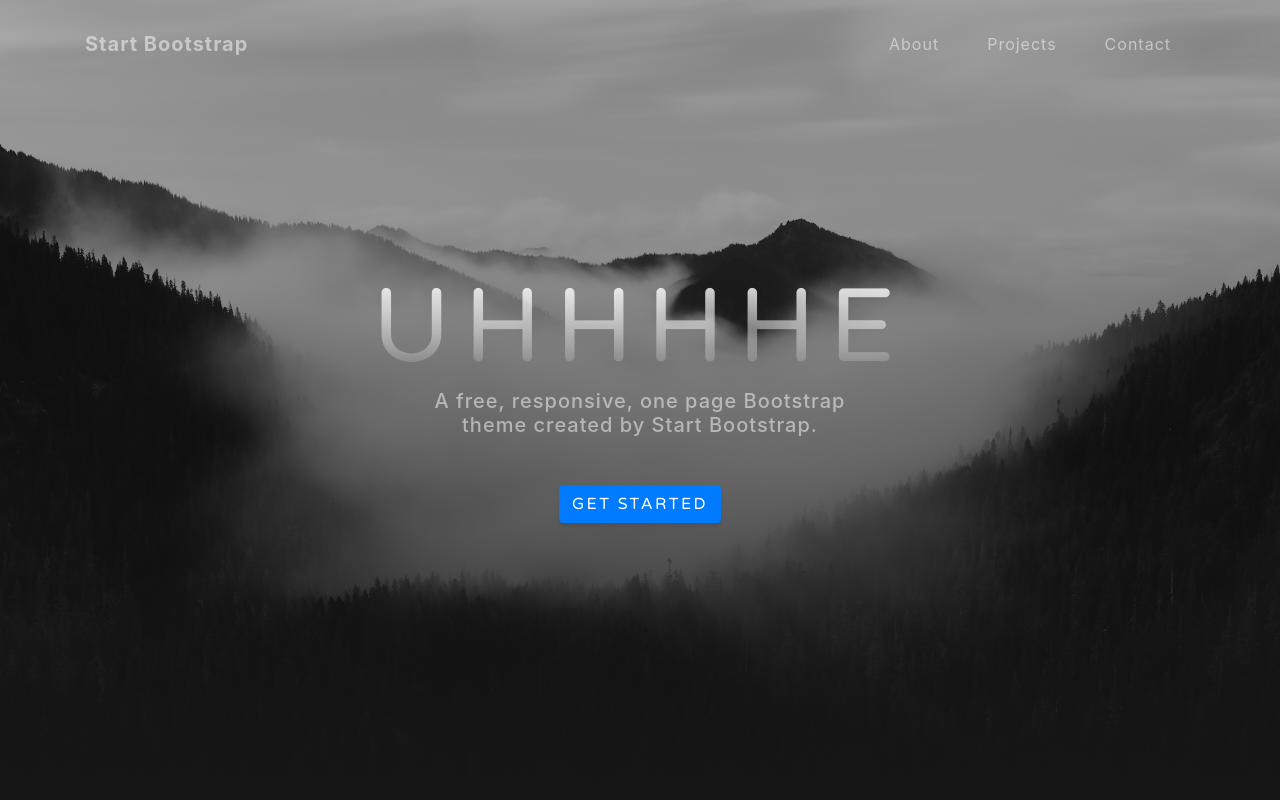
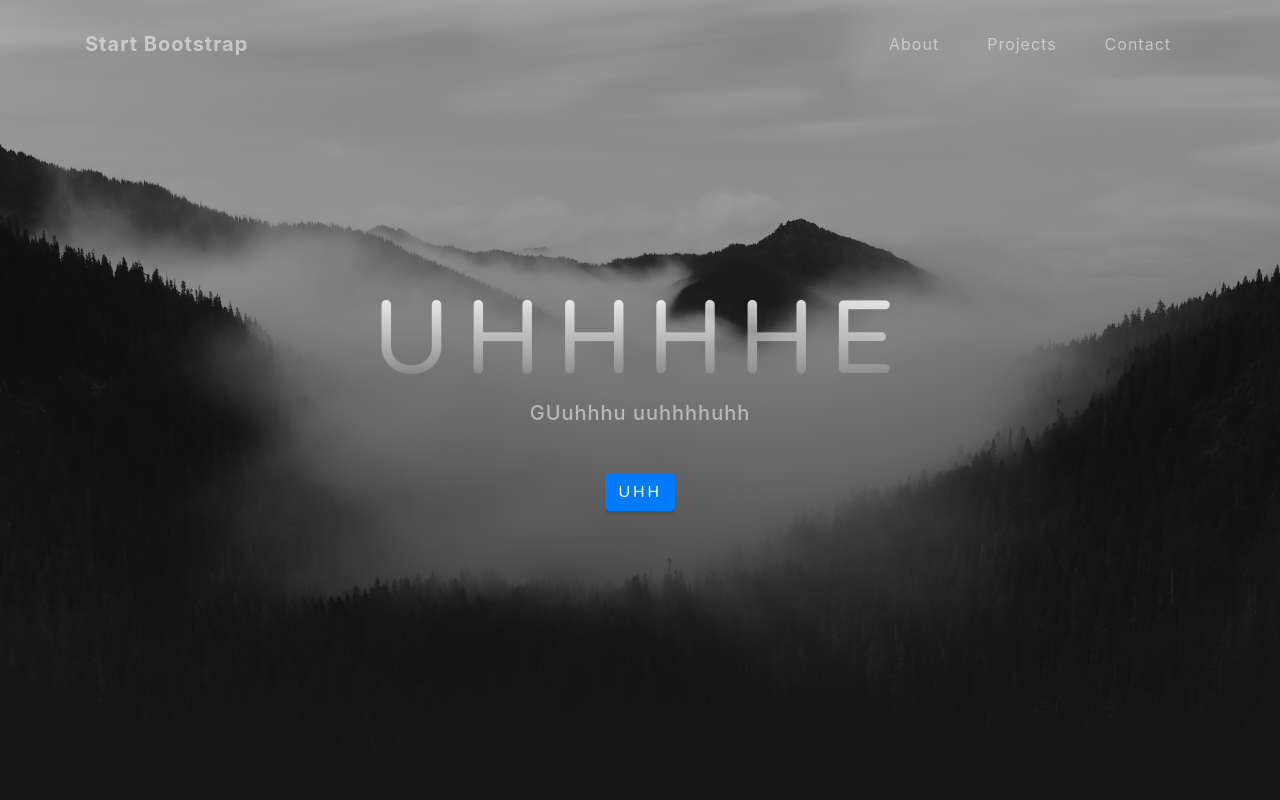
Before and after one commit to samshep/UXDI12practice, a website with bundled scripts: page index.html in a window 1280 px wide. Shown: the top 800 px of the page. Built offline with nearby package versions, Linux system fonts and the light colour scheme.

Commit message:
Update index.html

```diff
--- a/index.html
+++ b/index.html
@@ -54,8 +54,8 @@
     <div class="container d-flex h-100 align-items-center">
       <div class="mx-auto text-center">
         <h1 class="mx-auto my-0 text-uppercase">Uhhhhe</h1>
-        <h2 class="text-white-50 mx-auto mt-2 mb-5">A free, responsive, one page Bootstrap theme created by Start Bootstrap.</h2>
-        <a href="#about" class="btn btn-primary js-scroll-trigger">Get Started</a>
+        <h2 class="text-white-50 mx-auto mt-2 mb-5">GUuhhhu uuhhhhuhh</h2>
+        <a href="#about" class="btn btn-primary js-scroll-trigger">uhh</a>
       </div>
     </div>
   </header>
```
